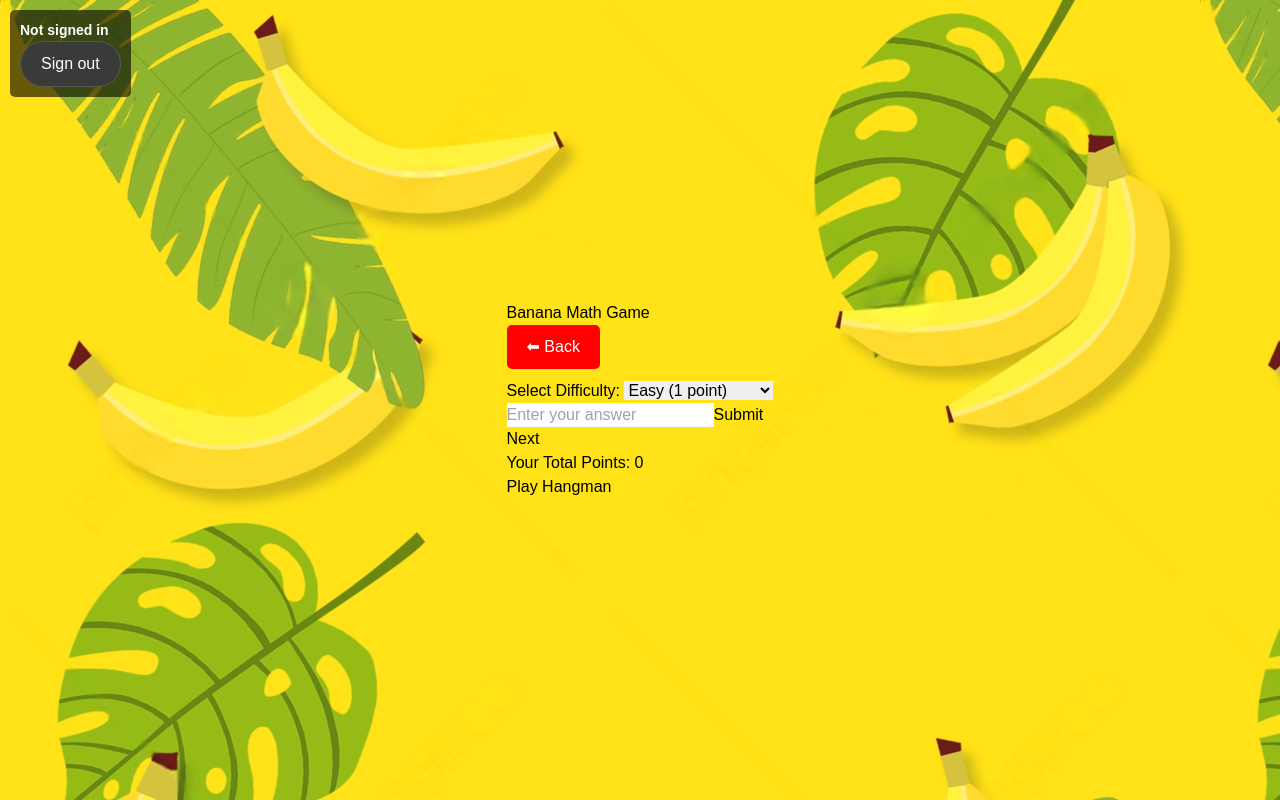
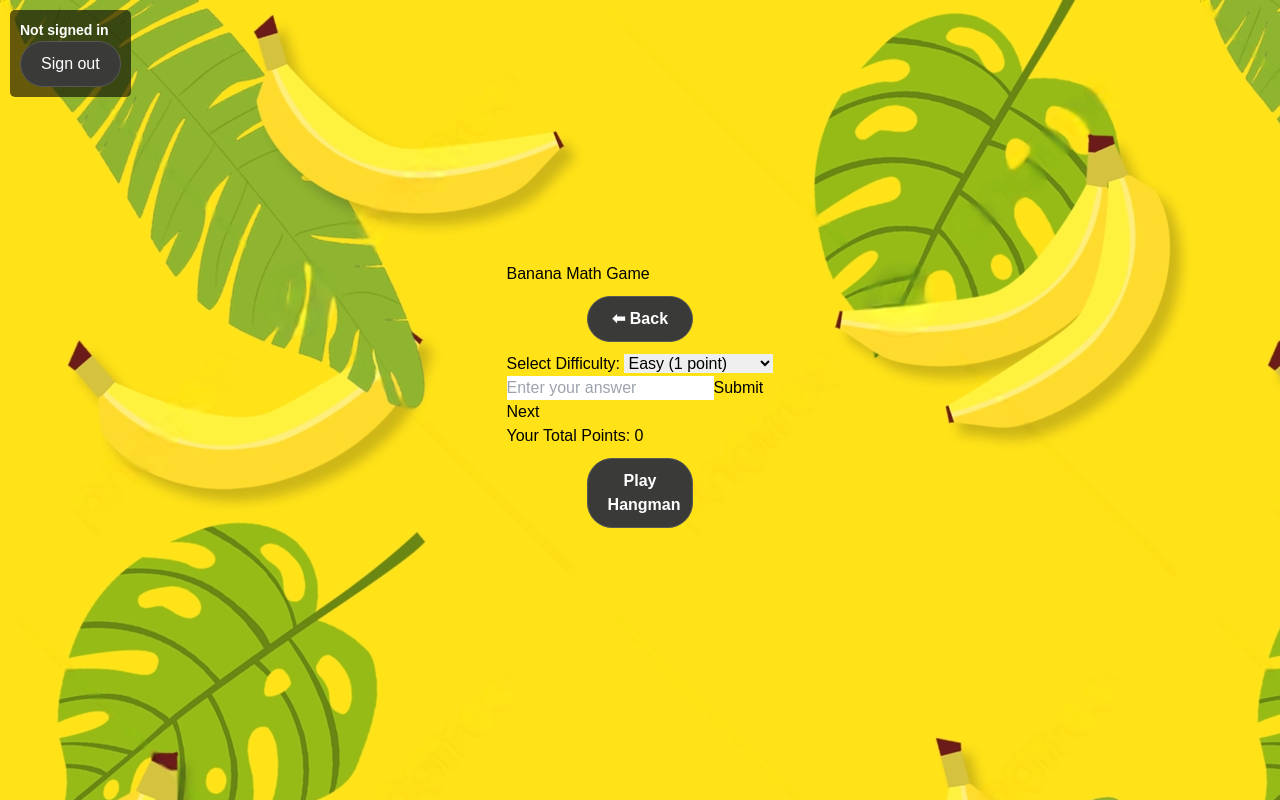
Before and after one commit to Abdul1013Faththah/hang-with-banana, a Next.js app: page /game in a window 1280 px wide. Built offline with nearby package versions, Linux system fonts and the light colour scheme; no server answers.

Commit message:
level page desing and bug fixed

```diff
--- a/pages/_app.js
+++ b/pages/_app.js
@@ -2,6 +2,7 @@
 import "../styles/hangman.css";
 import "../styles/header.css";
 import "../styles/leadersboard.css";
+import "../styles/levels.css";
 import { SessionProvider } from "next-auth/react";
 import { useRouter } from "next/router";
 import Header from "../components/Header";
--- a/pages/levels.js
+++ b/pages/levels.js
@@ -8,6 +8,7 @@
   const [guest, setGuest] = useState(false);
   const [guestId, setGuestId] = useState("");
   const [showLoginPrompt, setShowLoginPrompt] = useState(false);
+  const [showPointsPopup, setShowPointsPopup] = useState(false);
   const [points, setPoints] = useState(null);
 
   useEffect(() => {
@@ -36,36 +37,29 @@
   };
 
   const handlePlayHangman = () => {
-    if (!session) {
+    if (!session && !guest) {
       setShowLoginPrompt(true);
-    } else if (points < 10) {
-      alert("You need at least 10 points to play Hangman!");
+    } else if (points < 10 && !guest) {
+      setShowPointsPopup(true);
+    } else if (guest) {
+      setShowLoginPrompt(true);
     } else {
       router.push("/hangman");
     }
   };
 
-  const handleSignOut = async () => {
+  const handleGuestSignOut = async () => {
     sessionStorage.clear();
     localStorage.clear();
-
-    if (session) {
-      await signOut({ callbackUrl: "/" });
-    } else {
     router.push("/");
-    }
   };
 
   return (
-    <div className="game-page">
-      <div className="container">
-        <button className="back-btn" onClick={() => router.back()}>
-            ⬅ Back
-        </button>
-        <div className="level-box">
-          <h2>Select Level</h2>
+    <div className="levels-container">
+      <h1 className="levels-title">Select Level</h1>
+
       <button className="level-btn" onClick={() => handleLevelSelect("easy")}>
-            Easy <br /> (No timer, just 1 point)
+        Easy <br /> (No timer, 1 point)
       </button>
       <button className="level-btn" onClick={() => handleLevelSelect("medium")}>
         Medium <br /> (1 min timer, 2 points)
@@ -73,20 +67,31 @@
       <button className="level-btn" onClick={() => handleLevelSelect("hard")}>
         Hard <br /> (30 sec timer, 3 points)
       </button>
-          <button className="hangman-btn" onClick={handlePlayHangman}>
-            Play Hangman
+
+      <div className="button-container">
+        {!guest && (
+          <button className="back-btn" onClick={() => router.back()}>
+            ⬅ Back
           </button>
+        )}
+        <button className="hangman-btn" onClick={handlePlayHangman}>Play Hangman</button>
+      </div>
 
       {showLoginPrompt && (
         <div className="popup">
-            <p>You need to log in to play Hangman.</p>
-            <button onClick={() => router.push("/")}>Log in</button>
-            <button onClick={() => setShowLoginPrompt(false)}>Cancel</button>
+          <p>You need to Signup or Login with Google to play Hangman.</p>
+          <button className="link"  onClick={guest ? handleGuestSignOut : () => router.push("/")}>Log in</button>
+          <button className="back-btn" onClick={() => setShowLoginPrompt(false)}>Cancel</button>
+        </div>
+      )}
+
+      {showPointsPopup && (
+        <div className="popup">
+          <p>You need at least 10 points to play Hangman!</p>
+          <button className="back-btn" onClick={() => setShowPointsPopup(false)}>OK</button>
         </div>
       )}
 
     </div>
-      </div>
-    </div>
   );
 }
--- a/styles/globals.css
+++ b/styles/globals.css
@@ -182,33 +182,6 @@
   cursor: pointer;
 }
 
-.container {
-  display: flex;
-  flex-direction: column;
-  align-items: center;
-  justify-content: center;
+.link:hover{
+  transform: scale(1.05);
 }
-
-.level-box {
-  background: rgba(0, 0, 0, 0.7);
-  padding: 20px;
-  border-radius: 10px;
-  text-align: center;
-  color: white;
-}
-
-.level-btn {
-  display: block;
-  width: 200px;
-  padding: 10px;
-  margin: 10px;
-  border: none;
-  border-radius: 5px;
-  background: yellow;
-  font-weight: bold;
-  cursor: pointer;
-}
-
-.level-btn:hover {
-  background: gold;
-}
--- /dev/null
+++ b/styles/levels.css
@@ -0,0 +1,124 @@
+.levels-container {
+    background: rgba(0, 0, 0, 0.9);
+    color: white;
+    padding: 20px;
+    border-radius: 10px;
+    width: 450px;
+    text-align: center;
+  }
+
+  .levels-title {
+    font-size: 40px;
+  }
+
+  .level-box {
+    background: rgba(0, 0, 0, 0.8);
+    padding: 20px;
+    border-radius: 10px;
+    text-align: center;
+    color: white;
+    display: flex;
+    flex-direction: column;
+    align-items: center;
+    justify-content: center;
+  }
+
+  .level-btn {
+    display: block;
+    width: 400px;
+    padding: 10px;
+    margin: 10px auto;
+    border: none;
+    border-radius: 5px;
+    background: #ffe521;
+    font-weight: bold;
+    cursor: pointer;
+    color: #0a0a0a;
+    transition: all 0.3s ease;
+    text-align: center;
+  }
+
+  .level-btn:hover {
+    background: #ffeb51;
+    transform: scale(1.05);
+  }
+
+  .button-container {
+    display: flex;
+    justify-content: space-between;
+    margin-top: 15px;
+  }
+
+
+  .back-btn,
+  .hangman-btn {
+    display: block;
+    width: 200px; /* Ensure both buttons have the same width */
+    padding: 12px; /* Same padding for consistent height */
+    margin: 10px auto;
+    border: none;
+    border-radius: 5px;
+    font-weight: bold;
+    cursor: pointer;
+    transition: all 0.3s ease;
+    text-align: center;
+  }
+
+  .back-btn {
+    width: 40%;
+    background-color: #3a3a39;
+    border: 1px solid #585858;
+    color: white;
+    padding: 10px 20px;
+    font-size: 16px;
+    border-radius: 25px;
+    cursor: pointer;
+    transition: all 0.3s ease;
+  }
+
+  .back-btn:hover {
+    border-color: #ffffff;
+    transform: scale(1.05);
+  }
+
+  .hangman-btn {
+    width: 40%;
+    background-color: #3a3a39;
+    border: 1px solid #585858;
+    color: white;
+    padding: 10px 20px;
+    font-size: 16px;
+    border-radius: 25px;
+    cursor: pointer;
+    transition: all 0.3s ease;
+  }
+
+  .hangman-btn:hover {
+    border-color: #ffffff;
+    transform: scale(1.05);;
+  }
+
+
+  .popup {
+    background: #333;
+    color: white;
+    padding: 15px;
+    border-radius: 10px;
+    position: fixed;
+    top: 50%;
+    left: 50%;
+    transform: translate(-50%, -50%);
+    text-align: center;
+  }
+
+
+
+  .popup button:first-child {
+    background: green;
+    color: white;
+  }
+
+  .popup button:last-child {
+    background:#3a3a39;
+    color: white;
+  }
```
Lines whose indentation alone changed are shown as unchanged.
